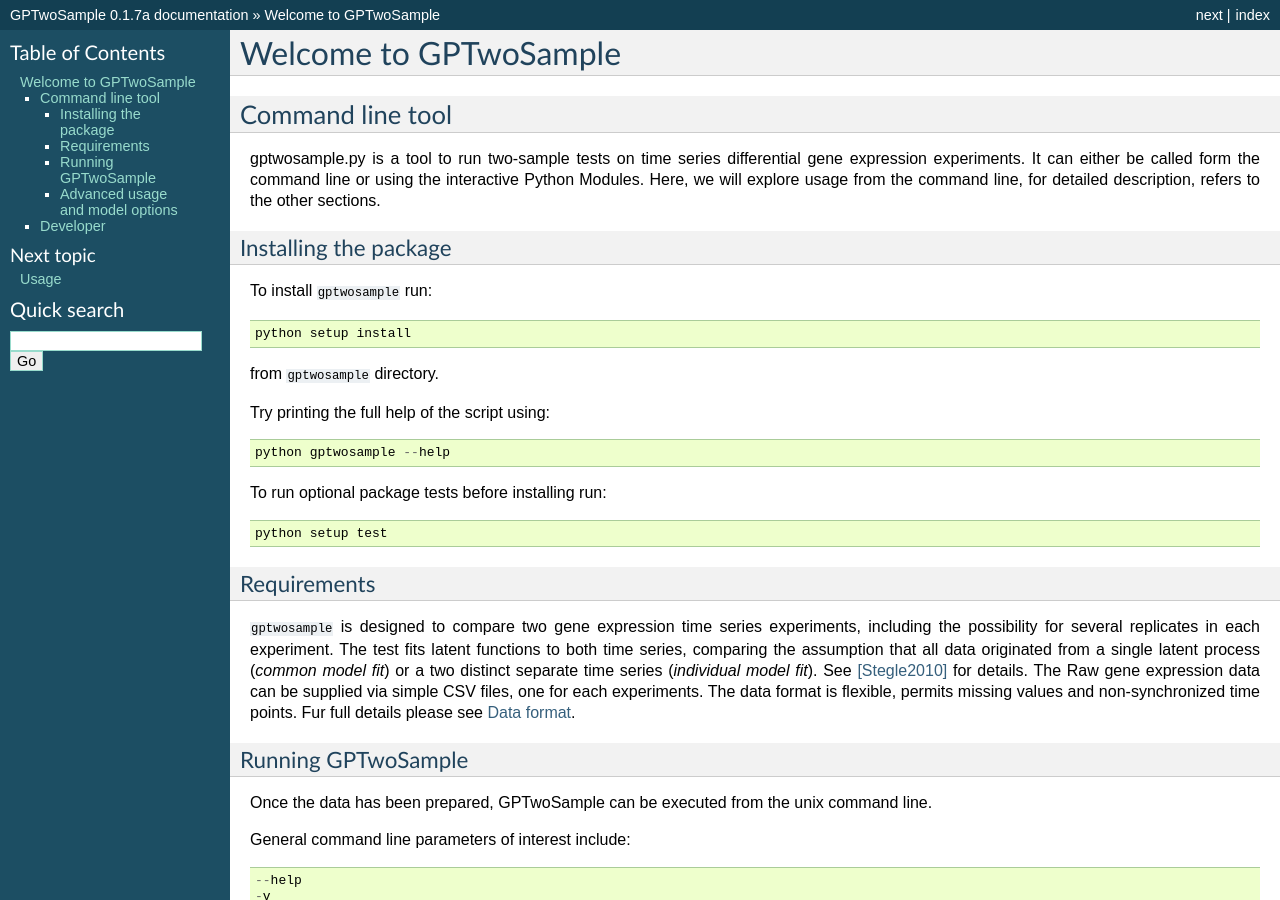
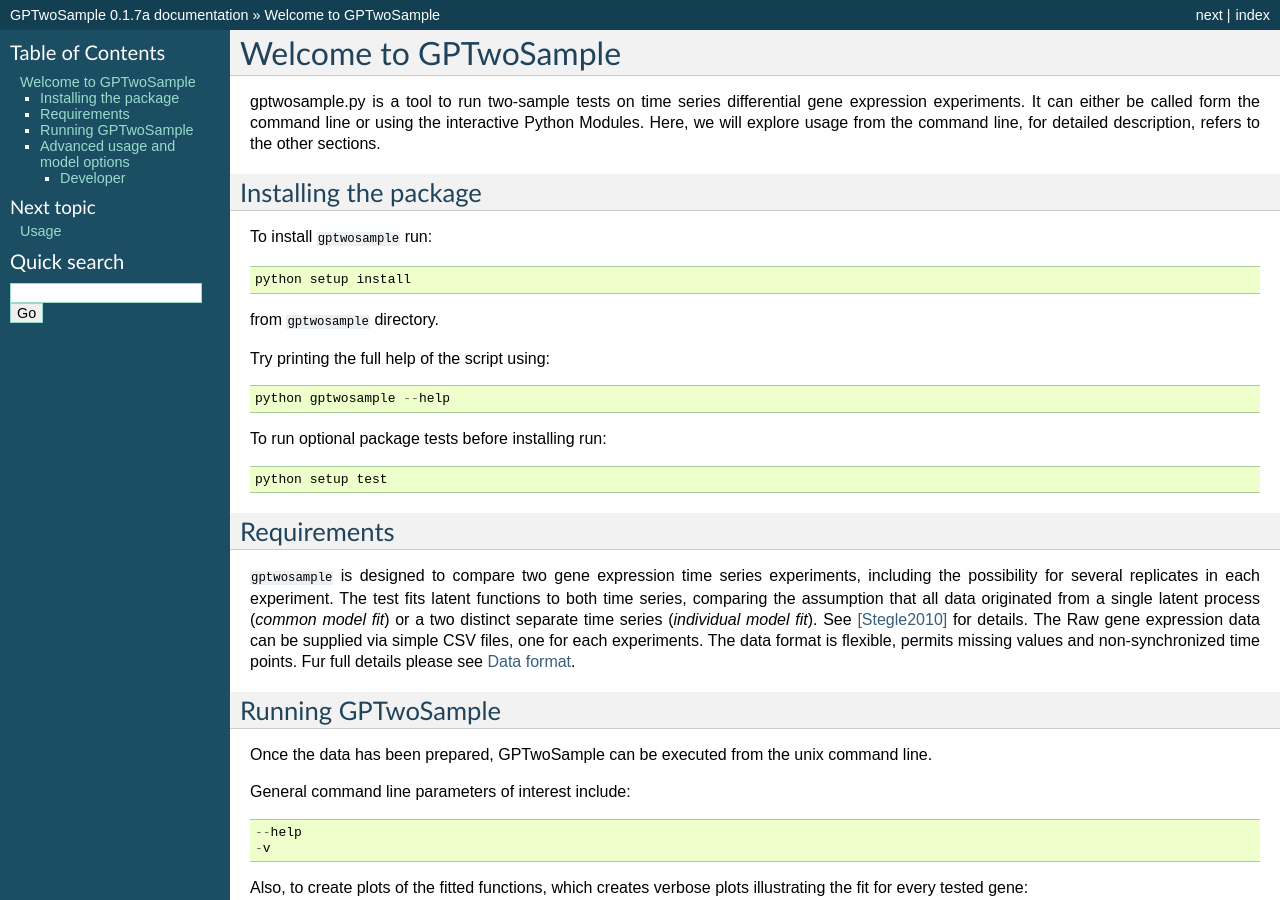
Before and after one commit to PMBio/gptwosample, a Sphinx documentation site: the page built from doc/src/source/index.rst, in a window 1280 px wide and 900 px high. Built offline with Sphinx 7.4.7, drawn with Linux system fonts in a browser that asks for light colours; formulas are drawn with MathJax 3.

Commit message:
doc update

```diff
--- a/doc/src/source/index.rst
+++ b/doc/src/source/index.rst
@@ -5,9 +5,6 @@
 
 Welcome to GPTwoSample
 +++++++++++++++++++++++
-
-Command line tool
-==================
 
 gptwosample.py is a tool to run two-sample tests on time series
 differential gene expression experiments. It can either be called form
```
Also changed, not shown: 1 other file.
